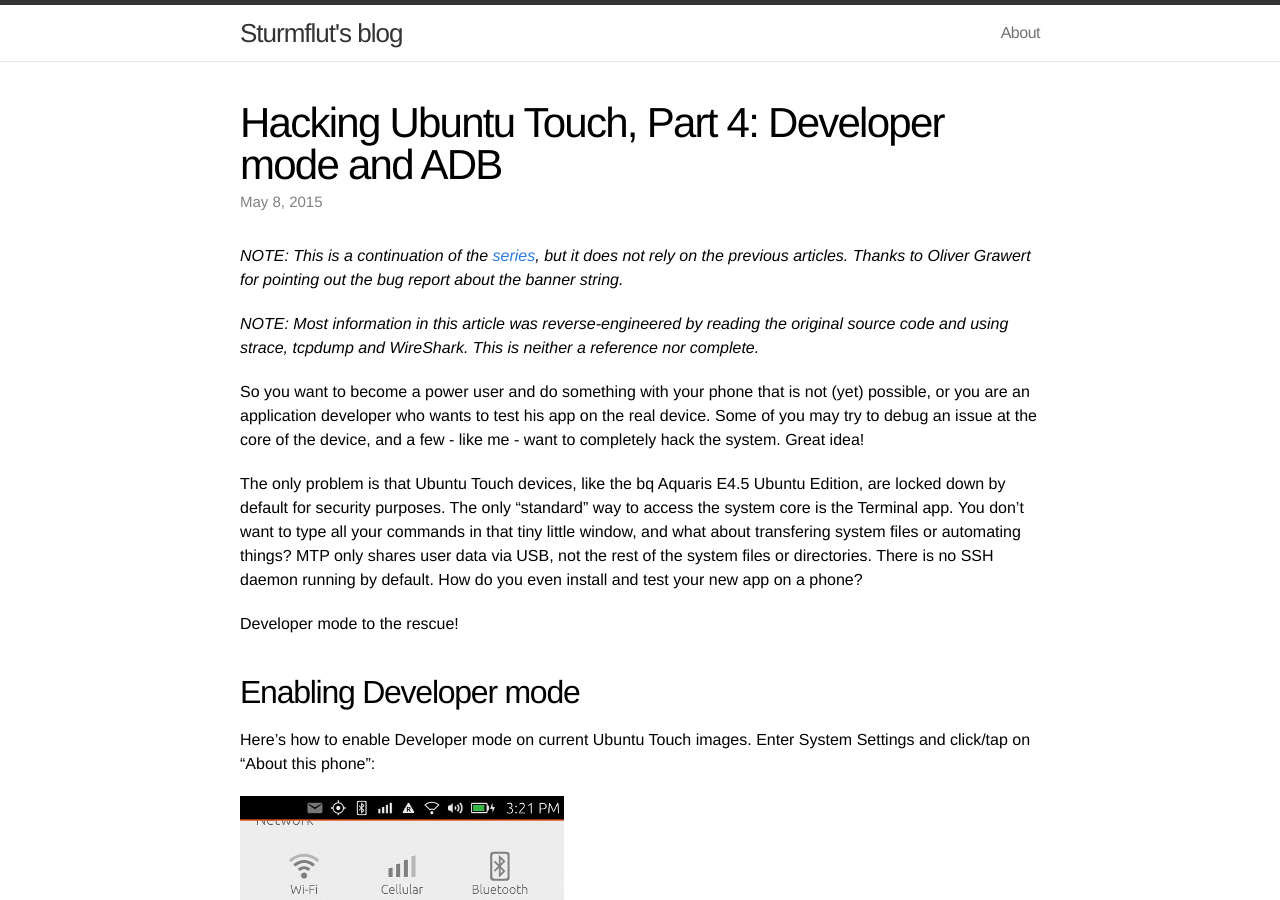
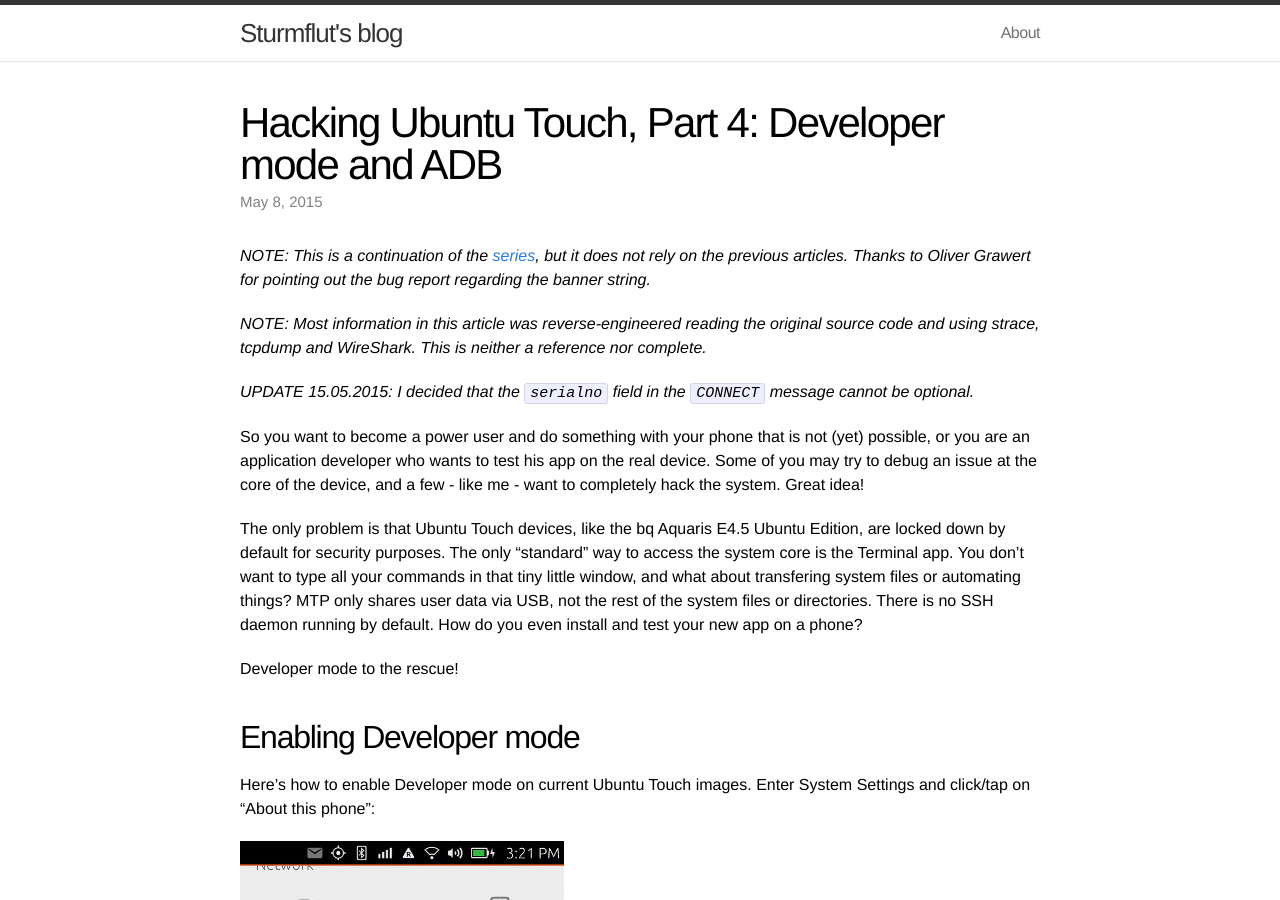
Before and after one commit to Sturmflut/sturmflut.github.io, a Jekyll site: the page built from _posts/2015-05-08-hacking-ubuntu-touch-part-4-developer-mode-and-ADB.markdown, in a window 1280 px wide and 900 px high. Built offline with Jekyll 4.4.1, drawn with Linux system fonts in a browser that asks for light colours; some of the changed text lies outside the part shown.

Commit message:
Corrections to "Hacking Ubuntu Touch, Part 4: Developer mode and ADB"

```diff
--- a/_posts/2015-05-08-hacking-ubuntu-touch-part-4-developer-mode-and-ADB.markdown
+++ b/_posts/2015-05-08-hacking-ubuntu-touch-part-4-developer-mode-and-ADB.markdown
@@ -5,9 +5,11 @@ date:   2015-05-08 20:30:00
 categories: Ubuntu Touch
 ---
 
-*NOTE: This is a continuation of the [series]({% post_url 2015-05-07-hacking-ubuntu-touch-index %}), but it does not rely on the previous articles. Thanks to Oliver Grawert for pointing out the bug report about the banner string.*
+*NOTE: This is a continuation of the [series]({% post_url 2015-05-07-hacking-ubuntu-touch-index %}), but it does not rely on the previous articles. Thanks to Oliver Grawert for pointing out the bug report regarding the banner string.*
 
-*NOTE: Most information in this article was reverse-engineered by reading the original source code and using strace, tcpdump and WireShark. This is neither a reference nor complete.*
+*NOTE: Most information in this article was reverse-engineered reading the original source code and using strace, tcpdump and WireShark. This is neither a reference nor complete.*
+
+*UPDATE 15.05.2015: I decided that the `serialno` field in the `CONNECT` message cannot be optional.*
 
 
 So you want to become a power user and do something with your phone that is not (yet) possible, or you are an application developer who wants to test his app on the real device. Some of you may try to debug an issue at the core of the device, and a few - like me - want to completely hack the system. Great idea!
@@ -86,7 +88,7 @@ If something unexpected happens, like the reception of a garbled message, an unk
 
 There are currently six commands defined, all in the form `COMMAND(arg0, arg1, payload)`, with the payload usually being a string.
 
-`CONNECT(version, maxdata, "system-identity-string")` is used to tell a remote system that the sender speaks the ADB protocol and is ready. `version` specifies the maximum protocol version the sender understands, `maxdata` is the maximum message lenght it will accept, and the payload is supposed to be an identifier string in the format `<systemtype>:<serialno>:<banner>`. The `systemtype` value is either "bootloader" if the sender is in the Bootloader menu, "device" if the sender has started the Daemon normally or "host" if the sender is a Server. `serialno` and `banner` are optional and may contain additional device data, e.g. the `banner` value on a Nexus 4 is `device::ro.product.name=occam;ro.product.model=Nexus 4;ro.product.device=mako`. On the bq Aquaris E4.5 Ubuntu Edition it's currently exactly the same value because of bug [1297927][launchpad-bug-1297927].
+`CONNECT(version, maxdata, "system-identity-string")` is used to tell a remote system that the sender speaks the ADB protocol and is ready. `version` specifies the maximum protocol version the sender understands, `maxdata` is the maximum message lenght it will accept, and the payload is supposed to be an identifier string in the format `<systemtype>:<serialno>:<banner>`. The `systemtype` value is either "bootloader" if the sender is in the Bootloader menu, "device" if the sender has started the Daemon normally, or "host" if the sender is a Server. `serialno` is mandatory (it is used to identify the device if more than one is present), `banner` is optional and may contain additional device data, e.g. the `banner` value on a Nexus 4 is `device::ro.product.name=occam;ro.product.model=Nexus 4;ro.product.device=mako`. On the bq Aquaris E4.5 Ubuntu Edition it's currently exactly the same value because of bug [1297927][launchpad-bug-1297927].
 
 Both sides will send a CONNECT message to the other end when the underlying connection is first establised, e.g. when the USB cable is connected and both sides run their respecitve processes.
 
```
